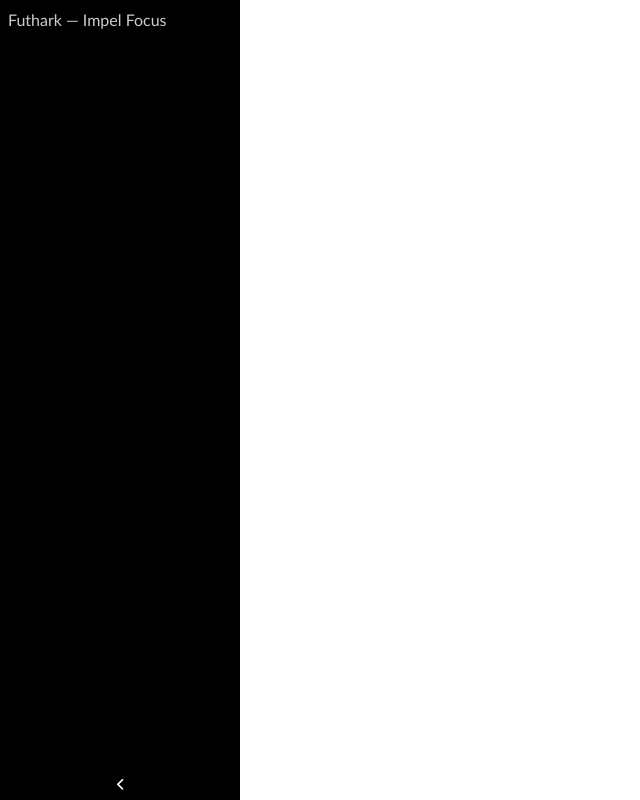
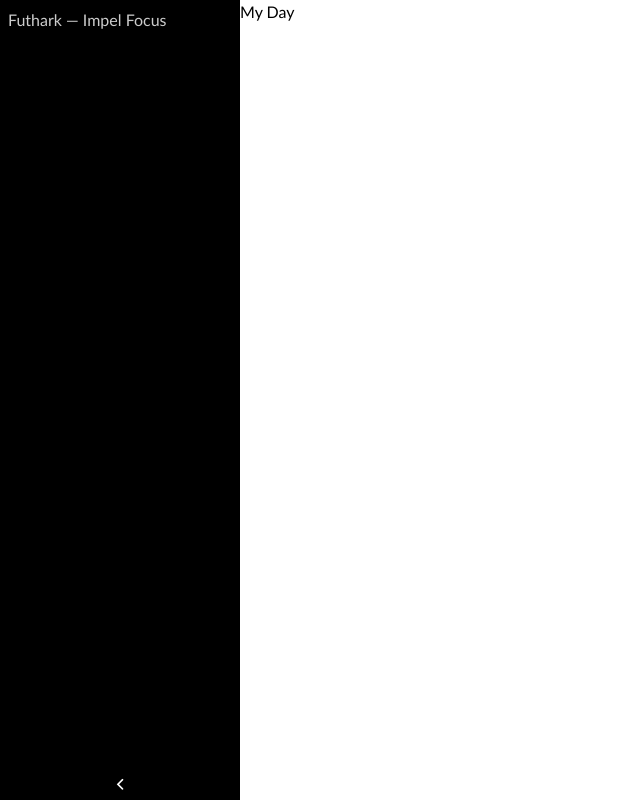
Before and after one commit to larrybarriosjr/microsoft-todo, a React (Create React App) app: page / in a window 1280 px wide. Shown: the whole page, without its empty margins (0-640 px from the left). Built offline with nearby package versions, Linux system fonts and the light colour scheme.

Commit message:
Add My Day page

```diff
--- a/src/App.js
+++ b/src/App.js
@@ -1,9 +1,15 @@
 import React from "react"
 import "App.scss"
 import NavDrawer from "layout/NavDrawer"
+import MyDayPage from "my-day/MyDayPage"
 
 function App() {
-  return <NavDrawer />
+  return (
+    <main>
+      <NavDrawer />
+      <MyDayPage />
+    </main>
+  )
 }
 
 export default App
--- a/src/App.scss
+++ b/src/App.scss
@@ -1 +1,6 @@
 @import "fontello/css/fontello.css";
+
+main {
+  display: grid;
+  grid-template-columns: auto 1fr;
+}
--- /dev/null
+++ b/src/my-day/MyDayPage.js
@@ -0,0 +1,7 @@
+import React from "react"
+
+const MyDayPage = () => {
+  return <div>My Day</div>
+}
+
+export default MyDayPage
```
